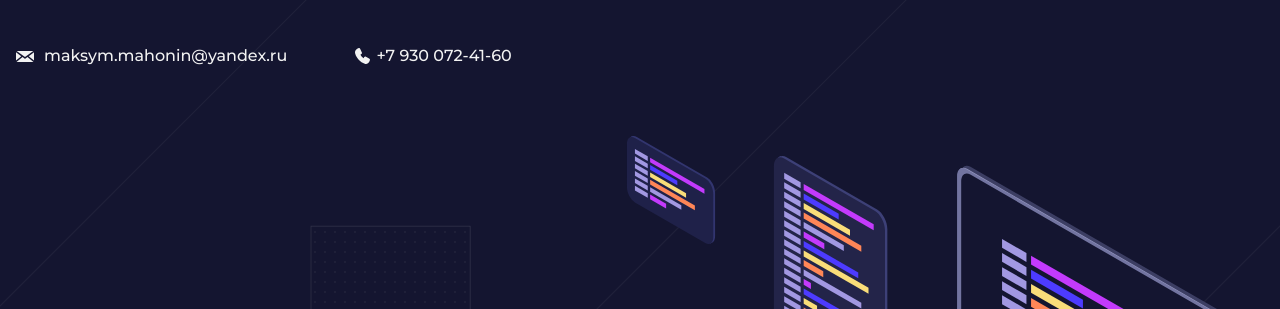
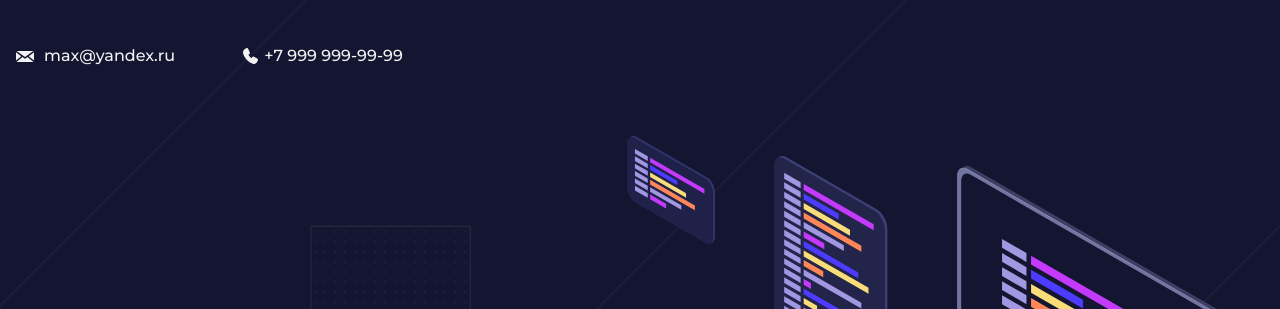
Before and after one commit to MaximWeb1999/site, a plain HTML site: page page1/index.html in a window 1280 px wide. Shown: the top 309 px of the page. Drawn offline with Linux system fonts and the light colour scheme.

Commit message:
Add files via upload

```diff
--- a/page1/index.html
+++ b/page1/index.html
@@ -13,8 +13,8 @@
 <body>
   <header class="page-header">
     <div class="container">
-      <a class="header-email" href="mailto:maksym.mahonin@yandex.ru">maksym.mahonin@yandex.ru</a>
-      <a class="header-phone" href="tel:+7 930 072-41-60">+7 930 072-41-60</a>
+      <a class="header-email" href="mailto:max@yandex.ru">max@yandex.ru</a>
+      <a class="header-phone" href="tel:+7 999 999-99-99">+7 999 999-99-99</a>
     </div>
   </header>
 
@@ -73,8 +73,8 @@
 
   <footer class="page-footer">
     <div class="container">
-      <a class="footer-email" href="mailto:maksym.mahonin@yandex.ru">maksym.mahonin@yandex.ru</a>
-      <a class="footer-phone" href="tel:+79300724160">+7 930 072-41-60</a>
+      <a class="footer-email" href="mailto:max@yandex.ru">max@yandex.ru</a>
+      <a class="footer-phone" href="tel:+79999999999">+7 999 999-99-99</a>
     </div>
   </footer>
 </body>
```
